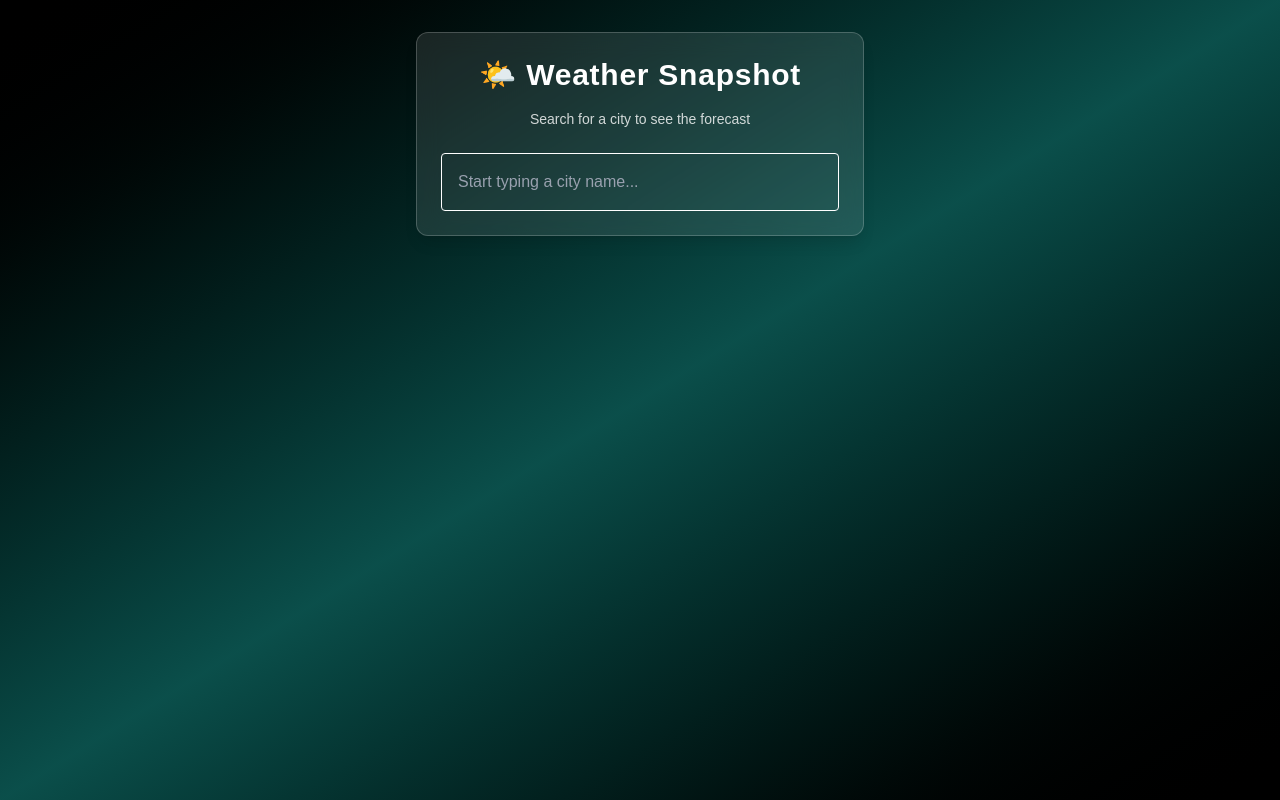
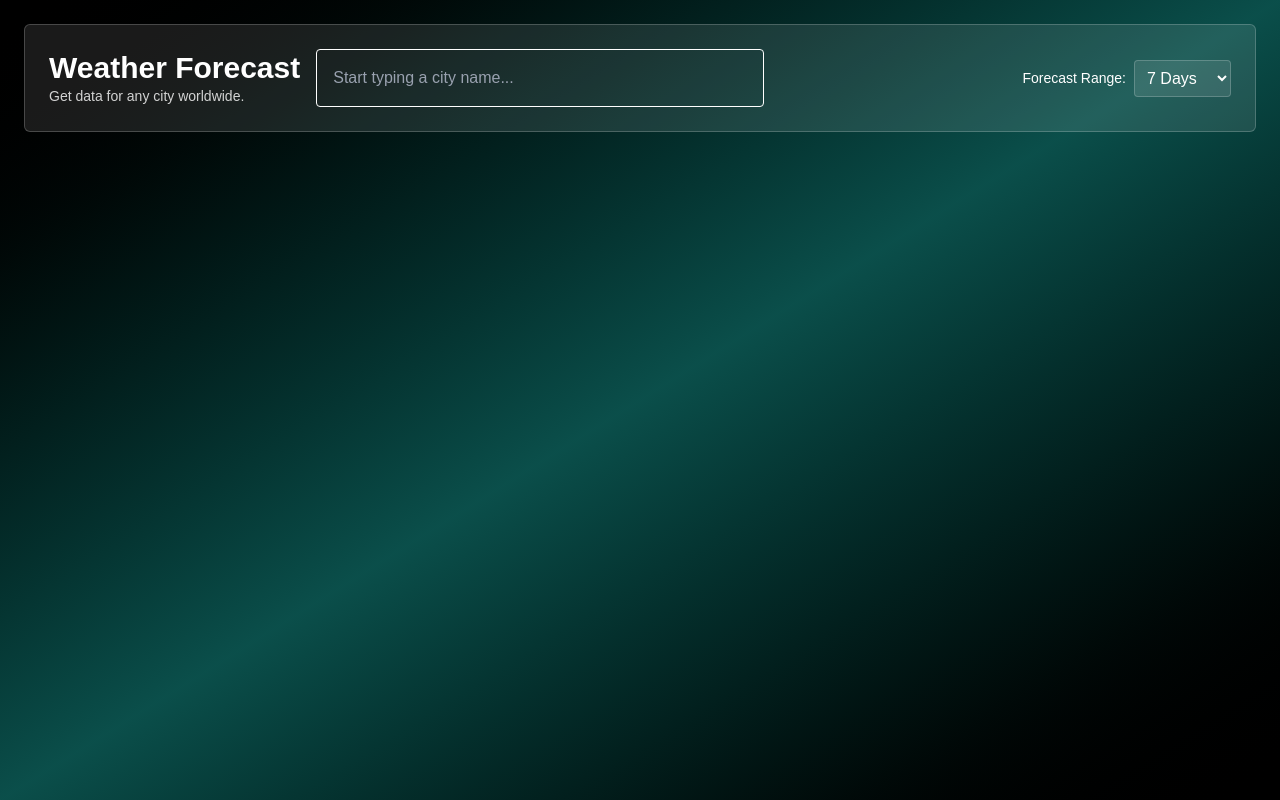
Before and after one commit to ACACACanne/weather-application, a Next.js app: page / in a window 1280 px wide. Built offline with nearby package versions, Linux system fonts and the light colour scheme.

Commit message:
home page updated with scrollbar, position changed, Hourly and daily Forecast message added,

```diff
--- a/package.json
+++ b/package.json
@@ -17,7 +17,8 @@
     "react": "^19.1.0",
     "react-dom": "19.1.0",
     "react-icons": "^5.5.0",
-    "tailwind": "^2.3.1"
+    "tailwind": "^2.3.1",
+    "tailwind-scrollbar": "^4.0.2"
   },
   "devDependencies": {
     "@eslint/eslintrc": "^3",
--- a/src/app/page.js
+++ b/src/app/page.js
@@ -2,12 +2,16 @@
 import LocationSelector from "@/components/LocationSelector";
 import { useEffect, useState } from "react";
 import { getWeather } from "@/components/WeatherService";
+import HourlyForecast from "@/components/HourlyForecast";
+import DailyForecast from "@/components/DailyForecast";
+import WeatherSummary from "@/components/WeatherSummary";
 
 export default function Page() {
   const [selectedCity, setSelectedCity] = useState(null);
   const [weather, setWeather] = useState(null);
   const [loading, setLoading] = useState(false);
   const [error, setError] = useState(null);
+  const [forecastDays, setForecastDays] = useState(7);
 
   useEffect(() => {
     const fetchData = async () => {
@@ -15,7 +19,7 @@ export default function Page() {
       setLoading(true);
       setError(null);
       try {
-        const data = await getWeather(selectedCity.lat, selectedCity.lon);
+        const data = await getWeather(selectedCity.lat, selectedCity.lon, forecastDays);
         setWeather(data);
       } catch (err) {
         setError(err.message || 'Unable to fetch weather data.');
@@ -25,89 +29,75 @@ export default function Page() {
       }
     };
     fetchData();
-  }, [selectedCity]);
+  }, [selectedCity, forecastDays]);
 
   return (
-    <main className="min-h-screen bg-gradient-to-br from-black via-teal-900 to-black text-white flex flex-col items-center justify-start p-4 ">
-      <div className="mt-4 w-full max-w-md bg-white/10 backdrop-blur-md rounded-xl shadow-lg p-6 border border-white/20">
-        <h1 className="text-3xl font-bold text-center mb-4 tracking-wide">
-          🌤️ Weather Snapshot
-        </h1>
-        <p className="text-center text-sm text-white/80 mb-6">
-          Search for a city to see the forecast
-        </p>
+    <main className="min-h-screen bg-gradient-to-br from-black via-teal-900 to-black text-white p-6 flex flex-col items-center">
+      {/* Top Controls */}
+      <div className="w-full mb-8">
+        <div className="flex flex-wrap md:flex-nowrap items-center justify-between gap-4 bg-white/10 p-6 rounded-md border border-white/20">
+          <div className="flex flex-col">
+            <h1 className="text-3xl font-bold">Weather Forecast</h1>
+            <p className="text-white/80 text-sm">Get data for any city worldwide.</p>
+          </div>
+          <div className="flex-grow">
+            <LocationSelector onCityFound={setSelectedCity} />
+          </div>
+          <div className="flex items-center gap-2">
+            <label htmlFor="forecast-range" className="text-white text-sm">Forecast Range:</label>
+            <select
+              id="forecast-range"
+              value={forecastDays}
+              onChange={(e) => setForecastDays(Number(e.target.value))}
+              className="bg-white/10 text-white p-2 rounded border border-white/20 focus:outline-none"
+            >
+              <option value={7}>7 Days</option>
+              <option value={14}>14 Days</option>
+              <option value={30}>30 Days</option>
+            </select>
+          </div>
+        </div>
+      </div>
 
-        <LocationSelector onCityFound={setSelectedCity} />
+      {loading && <p className="text-center text-white/70 animate-pulse">Loading weather data...</p>}
+      {error && <p className="text-red-400 text-center">{error}</p>}
 
-        {loading && (
-          <p className="mt-4 text-center text-white/70 animate-pulse">Loading weather data...</p>
-        )}
+      {selectedCity && weather && (
+        <>
+          <HourlyForecast hourly={weather.hourly} />
 
-        {error && (
-          <p className="mt-4 text-red-400 text-center">{error}</p>
-        )}
-
-        {selectedCity && weather && (
-          <>
-            {/* Current Weather */}
-            <div className="mt-6 bg-white/10 p-4 rounded-lg border border-white/20">
+          <div className="flex flex-col md:flex-row gap-6 w-full">
+            {/* Left: Current Weather */}
+            <div className="md:w-2/3 bg-white/10 p-6 rounded-lg border border-white/20 flex flex-col justify-between">
               <h2 className="text-xl font-semibold mb-2">Current Weather</h2>
-              <p>City: {selectedCity.name}, {selectedCity.country}</p>
-              <p>
+              <p className="mb-1">City: {selectedCity.name}, {selectedCity.country}</p>
+              <p className="mb-1">
                 Temperature:{" "}
                 {weather.current_weather?.temperature !== undefined
                   ? `${weather.current_weather.temperature}°C`
                   : "Unavailable"}
               </p>
-              <p>
+              <p className="mb-1">
                 Wind Speed:{" "}
                 {weather.current_weather?.windspeed !== undefined
                   ? `${weather.current_weather.windspeed} km/h`
                   : "Unavailable"}
               </p>
-              <p>
+              <p className="mb-4">
                 Time:{" "}
                 {weather.current_weather?.time
                   ? new Date(weather.current_weather.time).toLocaleString()
                   : "Unavailable"}
               </p>
+
+              <WeatherSummary code={weather.current_weather?.weathercode} />
             </div>
 
-            {/* Next 7 Days */}
-            {weather.daily?.time?.length > 0 ? (
-              <div className="mt-4 bg-white/10 p-4 rounded-lg border border-white/20">
-                <h2 className="text-xl font-semibold mb-2">Next 7 Days</h2>
-                <div className="grid grid-cols-2 sm:grid-cols-3 gap-4">
-                  {weather.daily.time.slice(0, 7).map((date, index) => (
-                    <div
-                      key={date}
-                      className="bg-white/20 rounded-md p-3 text-center shadow-sm"
-                    >
-                      <p className="text-sm font-medium">
-                        {new Date(date).toLocaleDateString([], {
-                          weekday: 'short',
-                          day: 'numeric',
-                          month: 'short',
-                        })}
-                      </p>
-                      <p className="text-lg font-semibold">
-                        {weather.daily.temperature_2m_max?.[index]}° / {weather.daily.temperature_2m_min?.[index]}°C
-                      </p>
-                      <p className="text-sm text-white/70">
-                        Wind: {weather.daily.windspeed_10m?.[index]} km/h
-                      </p>
-                    </div>
-                  ))}
-                </div>
-              </div>
-            ) : (
-              <p className="mt-4 text-yellow-300 text-center">
-                Daily forecast is not available for this location. Try a nearby city or check back later.
-              </p>
-            )}
-          </>
-        )}
-      </div>
+            {/* Right: Daily Forecast */}
+            <DailyForecast daily={weather.daily} forecastDays={forecastDays} />
+          </div>
+        </>
+      )}
     </main>
   );
 }
--- /dev/null
+++ b/src/components/DailyForecast.jsx
@@ -0,0 +1,26 @@
+export default function DailyForecast({ daily, forecastDays }) {
+  return (
+    <div className="md:w-1/3 bg-white/10 p-4 rounded-lg border border-white/20 overflow-y-auto max-h-[600px] scrollbar-thin scrollbar-thumb-white/30 scrollbar-track-transparent">
+      <h2 className="text-xl font-semibold mb-4">Next {forecastDays} Days</h2>
+      <div className="flex flex-col gap-4">
+        {daily.time.slice(0, forecastDays).map((date, index) => (
+          <div key={date} className="bg-white/20 p-3 rounded shadow-sm hover:bg-white/30 transition-colors duration-300">
+            <p className="text-sm font-medium">
+              {new Date(date).toLocaleDateString([], {
+                weekday: 'long',
+                day: 'numeric',
+                month: 'short',
+              })}
+            </p>
+            <p className="text-lg font-semibold">
+              {daily.temperature_2m_max?.[index]}° / {daily.temperature_2m_min?.[index]}°C
+            </p>
+            <p className="text-sm text-white/70">
+              Wind: {daily.windspeed_10m_max?.[index]} km/h
+            </p>
+          </div>
+        ))}
+      </div>
+    </div>
+  );
+}
--- /dev/null
+++ b/src/components/HourlyForecast.jsx
@@ -0,0 +1,18 @@
+export default function HourlyForecast({ hourly }) {
+  return (
+    <div className="w-full mb-6 bg-white/10 p-4 rounded-lg border border-white/20 overflow-x-auto scrollbar-thin scrollbar-thumb-white/30 scrollbar-track-transparent">
+      <h2 className="text-xl font-semibold mb-2">Next 24 Hours</h2>
+      <div className="flex gap-4 min-w-max">
+        {hourly.time.slice(0, 24).map((time, index) => (
+          <div key={time} className="bg-white/20 p-2 rounded text-center min-w-[100px] shadow-sm hover:scale-105 transition-transform duration-300">
+            <p className="text-sm">
+              {new Date(time).toLocaleTimeString([], { hour: '2-digit', minute: '2-digit' })}
+            </p>
+            <p className="text-lg font-semibold">{hourly.temperature_2m?.[index]}°C</p>
+            <p className="text-xs text-white/70">Wind: {hourly.windspeed_10m?.[index]} km/h</p>
+          </div>
+        ))}
+      </div>
+    </div>
+  );
+}
--- a/src/components/WeatherSummary.jsx
+++ b/src/components/WeatherSummary.jsx
@@ -0,0 +1,18 @@
+export default function WeatherSummary({ code }) {
+  const getSummary = (code) => {
+    if ([0, 1].includes(code)) return "Clear skies and sunshine.";
+    if ([2, 3].includes(code)) return "Clouds drifting across a calm sky.";
+    if ([45, 48].includes(code)) return "Foggy conditions, drive with care.";
+    if ([51, 53, 55].includes(code)) return "Light drizzle falling gently.";
+    if ([61, 63, 65].includes(code)) return "Rain showers passing through.";
+    if ([71, 73, 75].includes(code)) return "Snowflakes swirling in the air.";
+    if ([95, 96, 99].includes(code)) return "Stormy conditions ahead.";
+    return "Weather conditions are variable.";
+  };
+
+  return (
+    <div className="mt-4 bg-white/20 p-4 rounded backdrop-blur-sm border border-white/10">
+      <p className="text-sm text-white/80 italic">{getSummary(code)}</p>
+    </div>
+  );
+}
```
Also changed, not shown: src/components/WeatherService.jsx (+5 -9 lines), 1 other file (tests, documents, lock files or other folders).
